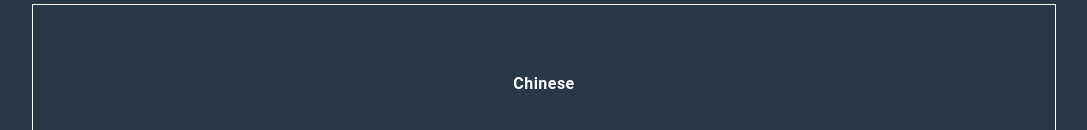
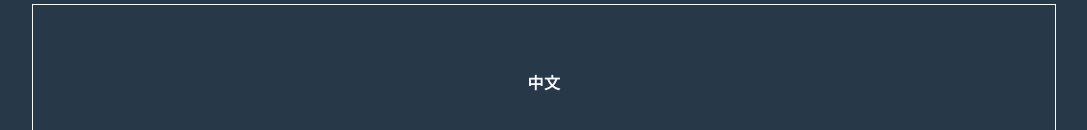
Before and after one commit to Curtis-Thomas/suominotes, a React (Vite) app: page / in a window 1280 px wide. Shown: the part 374-504 px from the top of the page, without its empty margins (96-1183 px from the left). Built offline with nearby package versions, Linux system fonts and the light colour scheme.

Commit message:
the first test

```diff
--- a/src/core/Main.tsx
+++ b/src/core/Main.tsx
@@ -41,7 +41,7 @@ function Main() {
       </Box>
 
       <BtnRouting btnName="English" navigateTo="/englishDash" />
-      <BtnRouting btnName="Chinese" navigateTo="/chineseDash" />
+      <BtnRouting btnName="中文" navigateTo="/chineseDash" />
     </Box>
   );
 }
```
